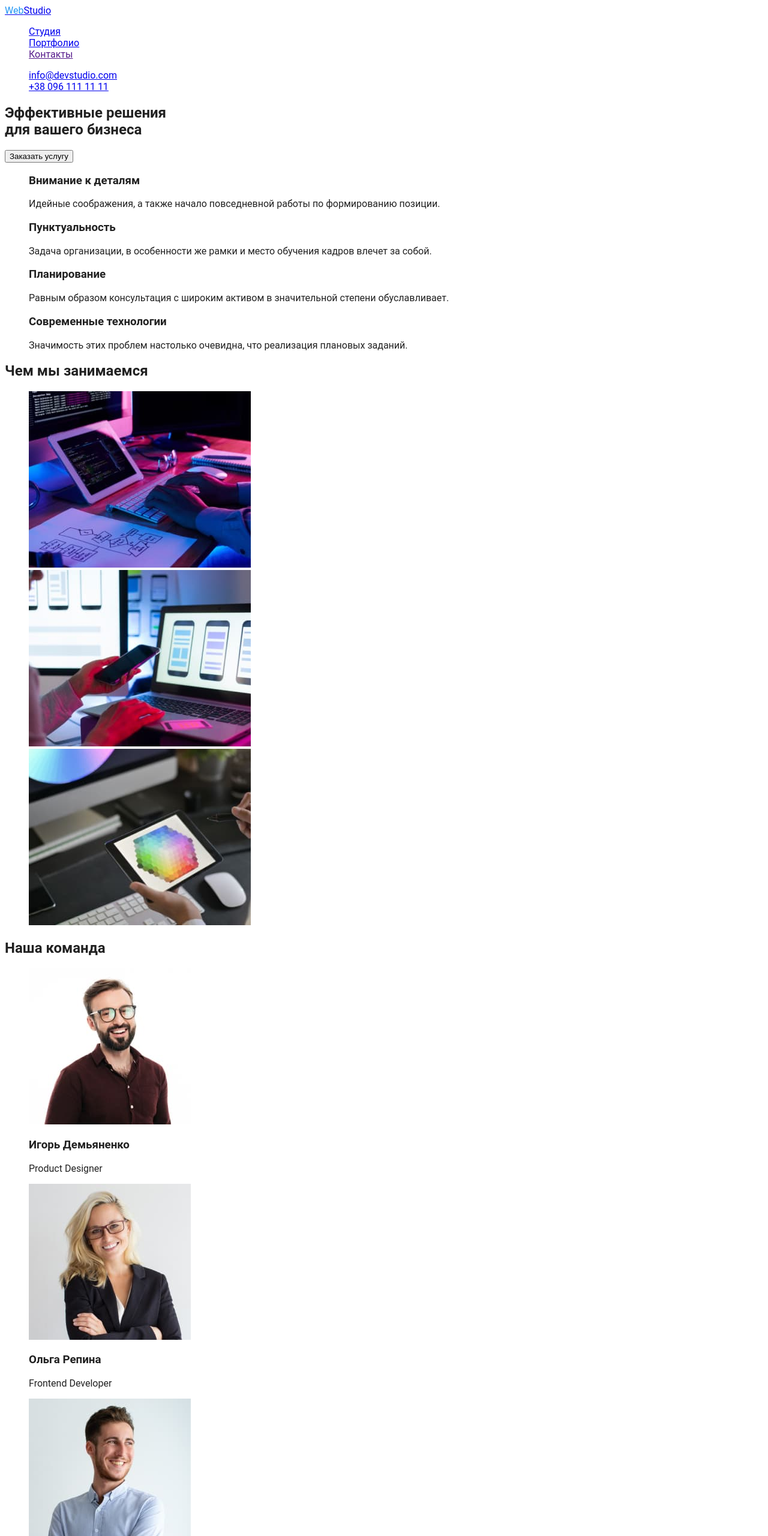
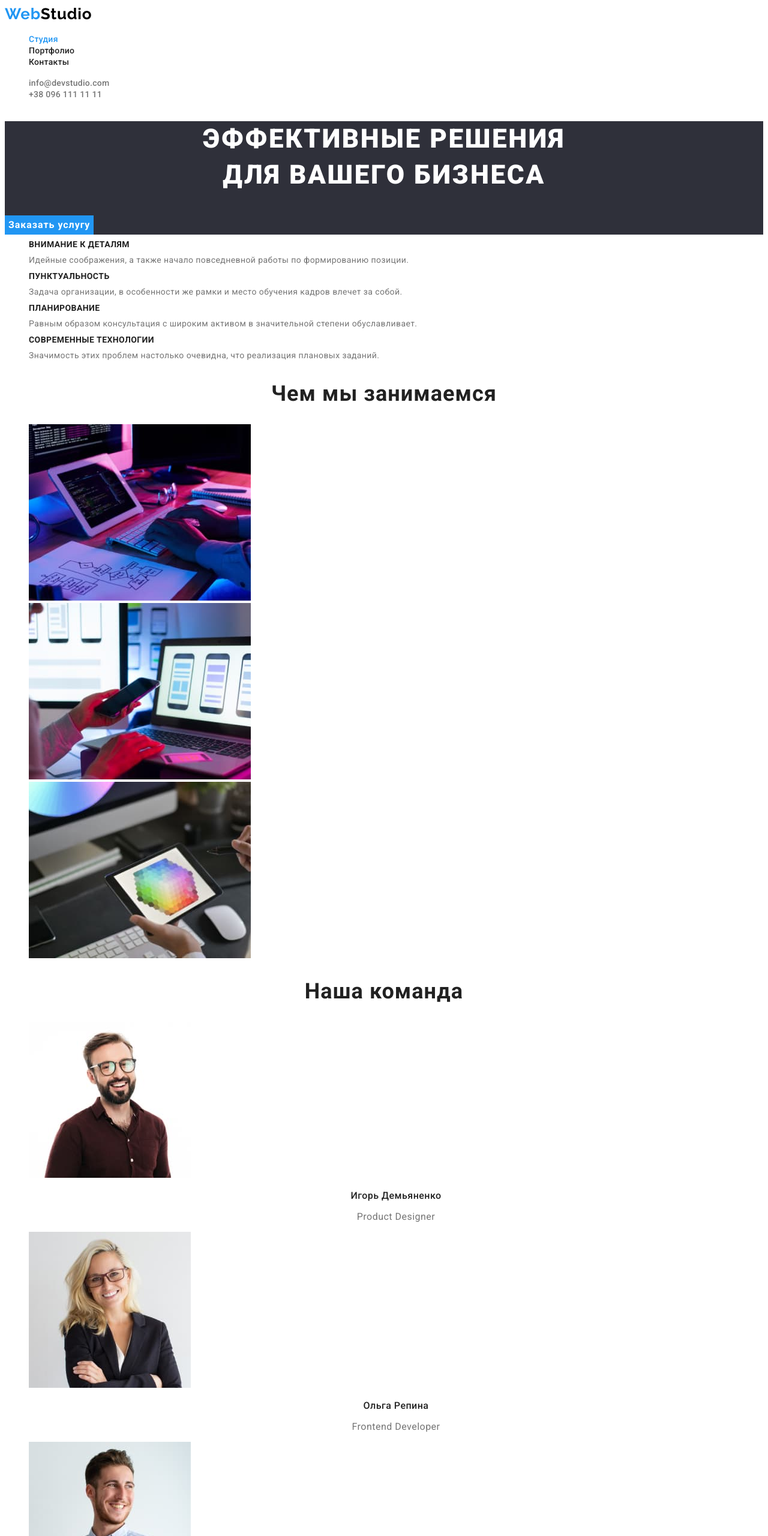
Before and after one commit to Oleh-VicTHORovich/goit-markup-hw-02, a plain HTML site: page index.html in a window 1280 px wide. Shown: the top 2560 px of the page at 60% size. Drawn offline with Linux system fonts and the light colour scheme.

Commit message:
CSS styles
Added CSS styles

```diff
--- a/css/styles.css
+++ b/css/styles.css
@@ -1,6 +1,11 @@
+:root {
+    --accent-color: #2196F3;
+}
+
+
 
 body {
-    font-family: Roboto, 'Open Sans', 'Helvetica Neue', sans-serif;
+    font-family: 'Roboto', 'Open Sans', 'Helvetica Neue', sans-serif;
     color: #212121;
 }
 
@@ -11,6 +16,97 @@ body {
 .list {
     list-style: none;
 }
+
+/*-------------------------------HEDER----------------------------------*/
+
+.heder-logo {
+    font-family: 'Raleway', sans-serif;
+    font-weight: 700;
+    font-size: 26px;
+    line-height: 1.19;
+    letter-spacing: 0.03em;
+    color: #000;
+}
+
+.heder-link {
+    font-family: inherit;
+    font-style: normal;
+    font-weight: 500;
+    font-size: 14px;
+    line-height: 1.14;
+    letter-spacing: 0.02em;
+    color: inherit;
+}
+
+.heder-list .heder-link.current {
+    color: var(--accent-color);
+}
+
+.heder-link:hover,
+.heder-link:focus {
+    color: var(--accent-color);
+}
+
+
+
+.heder-email {
+    font-family: inherit;
+    font-style: normal;
+    font-weight: 500;
+    font-size: 14px;
+    line-height: 1.14;
+    letter-spacing: 0.02em;
+    color: #757575;
+}
+
+.heder-email:hover{
+    color: var(--accent-color);
+}
+
+.heder-tel {
+    font-family: inherit;
+    font-style: normal;
+    font-weight: 500;
+    font-size: 14px;
+    line-height: 1.14;
+    letter-spacing: 0.02em;
+    color: #757575;
+}
+
+/*---------------------------HERO-----------------------*/
+
+.hero {background: #2F303A;}
+
+.hero-text {
+    font-family: inherit;
+    font-style: normal;
+    font-weight: 900;
+    font-size: 44px;
+    line-height: 1.36;
+    text-align: center;
+    letter-spacing: 0.06em;
+    text-transform: uppercase;
+    color: #FFFFFF;
+}
+
+.btn {
+    font-family: inherit;
+    font-style: normal;
+    font-weight: 700;
+    font-size: 16px;
+    line-height: 1.88;
+    display: flex;
+    align-items: center;
+    text-align: center;
+    letter-spacing: 0.06em;
+    color: white;
+    border: none;
+    background: #2196F3;
+}
+
+
+/*---------------------------Деятельность компании-----------------------*/
+
 
 .visually-hidden {
     position: absolute;
@@ -24,3 +120,138 @@ body {
     clip-path: inset(50%);
     margin: -1px;
 }
+
+.action-title {
+    font-family: inherit;
+    font-weight: 700;
+    font-size: 14px;
+    line-height: 1.14px;
+    letter-spacing: 0.03em;
+    text-transform: uppercase;
+    color: inherit;
+}
+
+.action-text {
+    font-family: inherit;
+    font-size: 14px;
+    line-height: 1.71;
+    letter-spacing: 0.03em;
+    color: #757575;
+}
+
+/*---------------------------Секция Галерея-----------------------*/
+.galary-title {
+    font-family: inherit;
+    font-weight: 700;
+    font-size: 36px;
+    line-height: 1.17;
+    text-align: center;
+    letter-spacing: 0.03em;
+    color: inherit;
+}
+
+/*---------------------------Сотрудники компании-----------------------*/
+.colleagues-title {
+    font-family: inherit;
+    font-weight: 700;
+    font-size: 36px;
+    line-height: 1.17;
+    text-align: center;
+    letter-spacing: 0.03em;
+    color: inherit;
+}
+
+.colleagues-title-h3 {
+    font-family: inherit;
+    font-style: normal;
+    font-weight: 500;
+    font-size: 16px;
+    line-height: 1.19;
+    text-align: center;
+    letter-spacing: 0.03em;
+    color: inherit;
+}
+
+.colleagues-text {
+    font-family: inherit;
+    font-size: 16px;
+    line-height: 1.19;
+    text-align: center;
+    letter-spacing: 0.03em;
+    color: #757575;
+}
+
+/*---------------------------footer-----------------------*/
+
+.footer {
+    background: #2F303A;
+}
+
+.footer-logo {
+    font-family: 'Raleway', sans-serif;
+    font-weight: 700;
+    font-size: 26px;
+    line-height: 1.19;
+    letter-spacing: 0.03em;
+    color: #FFFFFF;
+}
+
+.footer-address {
+    font-style: normal;
+}
+
+.footer-link {
+    font-family: inherit;
+    font-size: 14px;
+    line-height: 1.71;
+    letter-spacing: 0.03em;
+    color: #FFFFFF;
+}
+
+.footer-email,
+.footer-tel{
+    font-family: inherit;
+    font-size: 14px;
+    line-height: 1.71;
+    letter-spacing: 0.03em;
+    color: rgba(255, 255, 255, 0.6);
+}
+
+/*---------------------------Продукция компании-----------------------*/
+
+.produkts-btn {
+    font-family: inherit;
+    font-weight: 500;
+    font-size: 16px;
+    line-height: 1.62;
+    text-align: center;
+    letter-spacing: 0.03em;
+    color: inherit;
+    border: none;
+}
+
+.produkts-btn:hover,
+.produkts-btn:focus {
+    color: white;
+    background: var(--accent-color);
+}
+
+.produkts-lowlist-title {
+    font-family: inherit;
+    font-style: normal;
+    font-weight: 700;
+    font-size: 18px;
+    line-height: 2;
+    letter-spacing: 0.06em;
+    color: inherit;
+}
+
+.produkts-lowlist-text {
+    font-family: inherit;
+    font-style: normal;
+    font-weight: 400;
+    font-size: 16px;
+    line-height: 1.88;
+    letter-spacing: 0.03em;
+    color: #757575;
+}
--- a/index.html
+++ b/index.html
@@ -6,22 +6,27 @@
         <meta name="viewport" content="width=device-width, initial-scale=1.0">
         <title>WebStudio</title>
         <link rel="stylesheet" href="./css/styles.css">
+        <link rel="preconnect" href="https://fonts.googleapis.com">
+        <link rel="preconnect" href="https://fonts.gstatic.com" crossorigin>
+        <link href="https://fonts.googleapis.com/css2?family=Raleway:wght@700&family=Roboto:wght@400;500;700;900&display=swap"
+            rel="stylesheet"
+        >
     </head>
     <body>
         <header class="header">
             <nav class="heder-nav">
-                <a href="./index.html" class="heder-logo"><span style="color: #2196F3">Web</span>Studio</a>
+                <a href="./index.html" class="heder-logo link"><span style="color: #2196F3">Web</span>Studio</a>
 
                 <ul class="heder-list list">
-                    <li class="heder-item"><a href="./index.html">Студия</a></li>
-                    <li class="heder-item"><a href="./portfolio.html">Портфолио</a></li>
-                    <li class="heder-item"><a href="">Контакты</a></li>
+                    <li class="heder-item"><a href="./index.html" class="heder-link current link">Студия</a></li>
+                    <li class="heder-item"><a href="./portfolio.html" class="heder-link link">Портфолио</a></li>
+                    <li class="heder-item"><a href="" class="heder-link link">Контакты</a></li>
                 </ul>
             </nav>
 
             <ul class="heder-lowlist list">
-                <li><a href="mailto:info@devstudio.com" class="heder-email">info@devstudio.com</a></li>
-                <li><a href="tel:+380961111111" class="heder-tel">+38 096 111 11 11</a></li>
+                <li><a href="mailto:info@devstudio.com" class="heder-email link">info@devstudio.com</a></li>
+                <li><a href="tel:+380961111111" class="heder-tel link">+38 096 111 11 11</a></li>
             </ul>
         </header>
 
@@ -59,7 +64,7 @@
 
             <!-- Секция Галерея-->
             <section class="galary">
-                <h2>Чем мы занимаемся</h2>
+                <h2 class="galary-title">Чем мы занимаемся</h2>
                 <ul class="list">
                     <li>
                         <img src="./images/klaviatura-(squoosh).jpg" alt="взаимодействие портативной клавиатуры с планшетом" width="370">
@@ -84,7 +89,7 @@
                             width="270"
                             height="260"
                         />
-                        <h3 class="colleagues-title">Игорь Демьяненко</h3>
+                        <h3 class="colleagues-title-h3">Игорь Демьяненко</h3>
                         <p lang="en" class="colleagues-text">Product Designer</p>
                     </li>
                     <li>
@@ -94,7 +99,7 @@
                             width="270"
                             height="260"
                         />
-                        <h3 class="colleagues-title">Ольга Репина</h3>
+                        <h3 class="colleagues-title-h3">Ольга Репина</h3>
                         <p lang="en" class="colleagues-text">Frontend Developer</p>
                     </li>
                     <li>
@@ -104,7 +109,7 @@
                             width="270"
                             height="260"
                         />
-                        <h3 class="colleagues-title">Николай Тарасов</h3>
+                        <h3 class="colleagues-title-h3">Николай Тарасов</h3>
                         <p lang="en" class="colleagues-text">Marketing</p>
                     </li>
                     <li>
@@ -114,7 +119,7 @@
                             width="270"
                             height="260"
                         />
-                        <h3 class="colleagues-title">Михаил Ермаков</h3>
+                        <h3 class="colleagues-title-h3">Михаил Ермаков</h3>
                         <p lang="en" class="colleagues-text">UI Designer</p>
                     </li>
                 </ul>
@@ -122,12 +127,12 @@
         </main>
 
         <footer class="footer">
-            <a href="./index.html" class="footer-logo"><span style="color: #2196F3">Web</span>Studio</a>
+            <a href="./index.html" class="footer-logo link"><span style="color: #2196F3">Web</span>Studio</a>
             <address class="footer-address">
                 <ul class="list">
-                    <li><a href="https://goo.gl/maps/FBzsGnQGYuRuvQxV7" target="_blank" rel="noopener noreferrer nofollow" class="footer-link">г. Киев, пр-т Леси Украинки, 26</a></li>
-                    <li><a href="mailto:info@devstudio.com" class="footer-email">info@devstudio.com</a></li>
-                    <li><a href="tel:+380961111111" class="footer-tel">+38 096 111 11 11</a></li>
+                    <li><a href="https://goo.gl/maps/FBzsGnQGYuRuvQxV7" target="_blank" rel="noopener noreferrer nofollow" class="footer-link link">г. Киев, пр-т Леси Украинки, 26</a></li>
+                    <li><a href="mailto:info@devstudio.com" class="footer-email link">info@devstudio.com</a></li>
+                    <li><a href="tel:+380961111111" class="footer-tel link" >+38 096 111 11 11</a></li>
                 </ul>
             </address>
         </footer>
```
Also changed, not shown: portfolio.html (+25 -25 lines).
